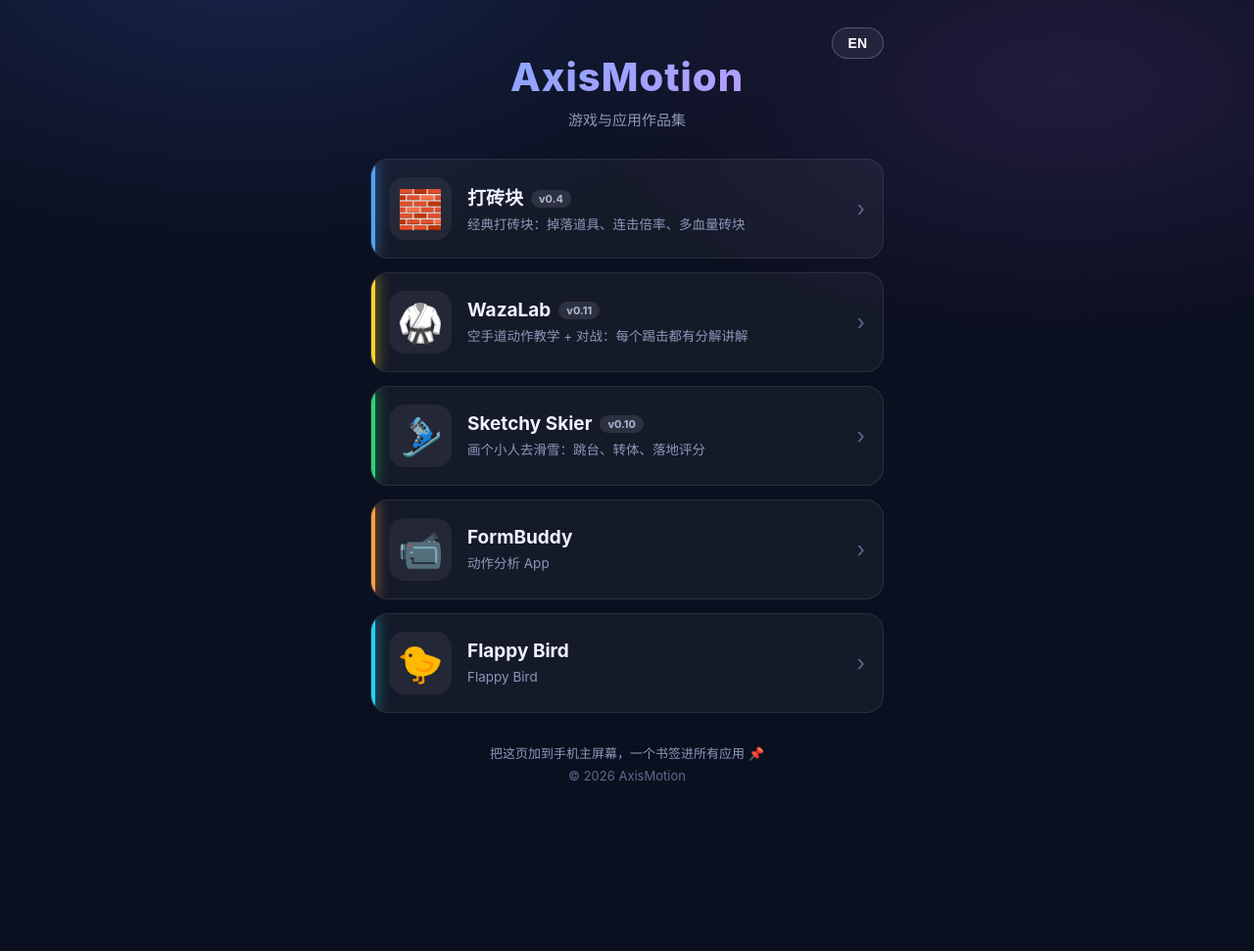
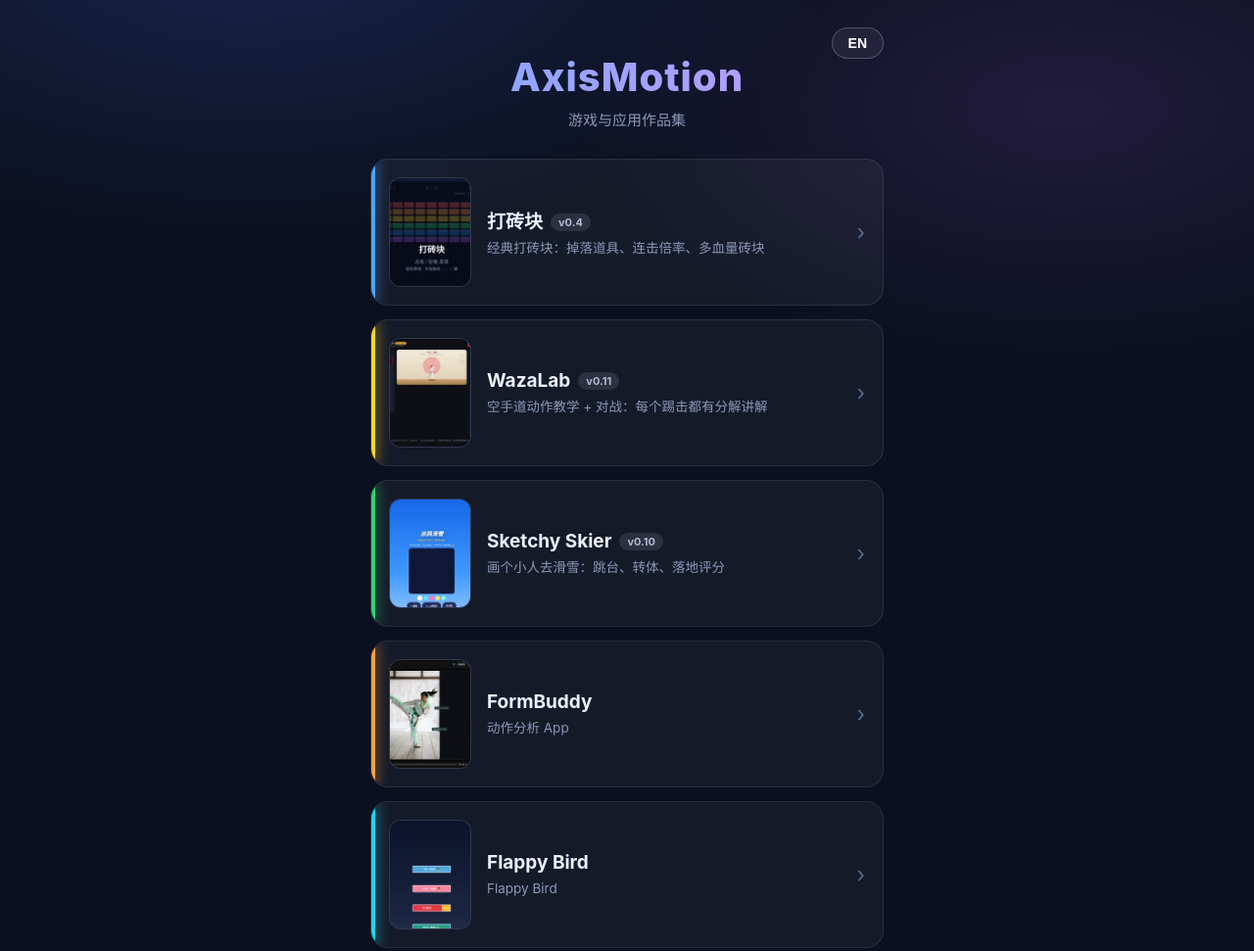
Before and after one commit to zqfrancis/AxisMotion-homepage, a plain HTML site: page index.html in a window 1280 px wide. Shown: the top 971 px of the page at 98% size. Before the commit the page ends 845 px from the top, so only its background shows below. Drawn offline with Linux system fonts and the light colour scheme.

Commit message:
v1.1 总页卡片加真实预览图，点击直达

```diff
--- a/index.html
+++ b/index.html
@@ -52,10 +52,10 @@
     background: var(--accent, #7aa8ff);
     box-shadow: 0 0 14px var(--accent, #7aa8ff);
   }
-  .icon {
-    font-size: 38px; width: 64px; height: 64px; flex: none;
-    display: flex; align-items: center; justify-content: center;
-    border-radius: 16px; background: rgba(255,255,255,.06);
+  .thumb {
+    width: 84px; height: 112px; flex: none; object-fit: cover;
+    border-radius: 12px; border: 1px solid rgba(255,255,255,.12);
+    background: #141b33;
   }
   .info { flex: 1; min-width: 0; }
   .name { font-size: 19px; font-weight: 700; }
@@ -88,23 +88,23 @@
 /* AxisMotion 总页：所有作品的唯一入口。新增作品时，只需往 APPS 数组加一行。 */
 
 const APPS = [
-  { icon: '🧱', zh: '打砖块', en: 'Breakout', ver: 'v0.4',
+  { img: 'thumbs/breakout.webp', zh: '打砖块', en: 'Breakout', ver: 'v0.4',
     zhDesc: '经典打砖块：掉落道具、连击倍率、多血量砖块',
     enDesc: 'Classic breakout: power-ups, combo multiplier, armored bricks',
     url: 'https://zqfrancis.github.io/Breakout/', accent: '#4da3ff' },
-  { icon: '🥋', zh: 'WazaLab', en: 'WazaLab', ver: 'v0.11',
+  { img: 'thumbs/wazalab.webp', zh: 'WazaLab', en: 'WazaLab', ver: 'v0.11',
     zhDesc: '空手道动作教学 + 对战：每个踢击都有分解讲解',
     enDesc: 'Karate technique lessons + sparring, every kick broken down',
     url: 'https://zqfrancis.github.io/WazaLab/', accent: '#ffd32a' },
-  { icon: '🎿', zh: 'Sketchy Skier', en: 'Sketchy Skier', ver: 'v0.10',
+  { img: 'thumbs/sketchyskier.webp', zh: 'Sketchy Skier', en: 'Sketchy Skier', ver: 'v0.10',
     zhDesc: '画个小人去滑雪：跳台、转体、落地评分',
     enDesc: 'Draw your skier: hit the jump, spin, stick the landing',
     url: 'https://zqfrancis.github.io/SketchySkier/', accent: '#2ed573' },
-  { icon: '📹', zh: 'FormBuddy', en: 'FormBuddy', ver: '',
+  { img: 'thumbs/formbuddy.webp', zh: 'FormBuddy', en: 'FormBuddy', ver: '',
     zhDesc: '动作分析 App',
     enDesc: 'Motion analysis app',
     url: 'https://zqfrancis.github.io/FormBuddy/', accent: '#ff9f43' },
-  { icon: '🐤', zh: 'Flappy Bird', en: 'Flappy Bird', ver: '',
+  { img: 'thumbs/flappy.webp', zh: 'Flappy Bird', en: 'Flappy Bird', ver: '',
     zhDesc: 'Flappy Bird',
     enDesc: 'Flappy Bird',
     url: 'https://zqfrancis.github.io/maodou-Flappy-Bird/', accent: '#22d3ee' },
@@ -130,7 +130,7 @@ function render() {
     el.href = a.url;
     el.style.setProperty('--accent', a.accent);
     el.innerHTML =
-      '<div class="icon">' + a.icon + '</div>' +
+      '<img class="thumb" src="' + a.img + '" alt="">' +
       '<div class="info"><div class="name">' + (lang === 'zh' ? a.zh : a.en) +
         (a.ver ? '<span class="ver">' + a.ver + '</span>' : '') + '</div>' +
       '<div class="desc">' + (lang === 'zh' ? a.zhDesc : a.enDesc) + '</div></div>' +
```
Also changed, not shown: thumbs/breakout.webp (added), thumbs/flappy.webp (added), thumbs/formbuddy.webp (added), thumbs/sketchyskier.webp (added), thumbs/wazalab.webp (added).
